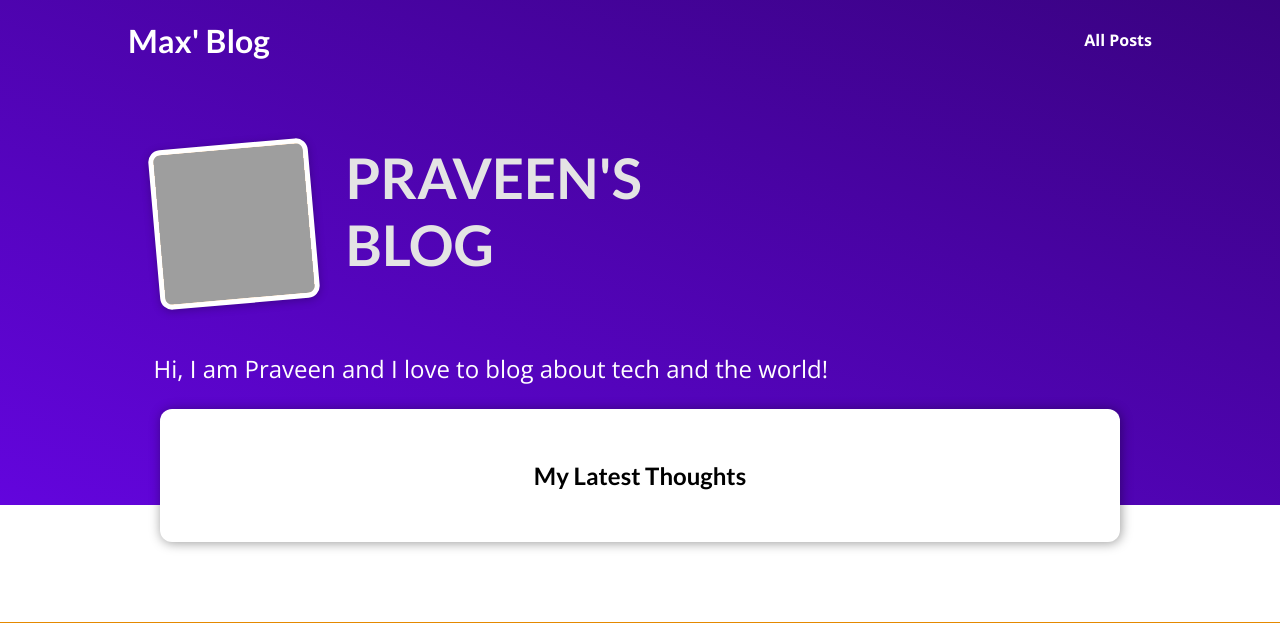
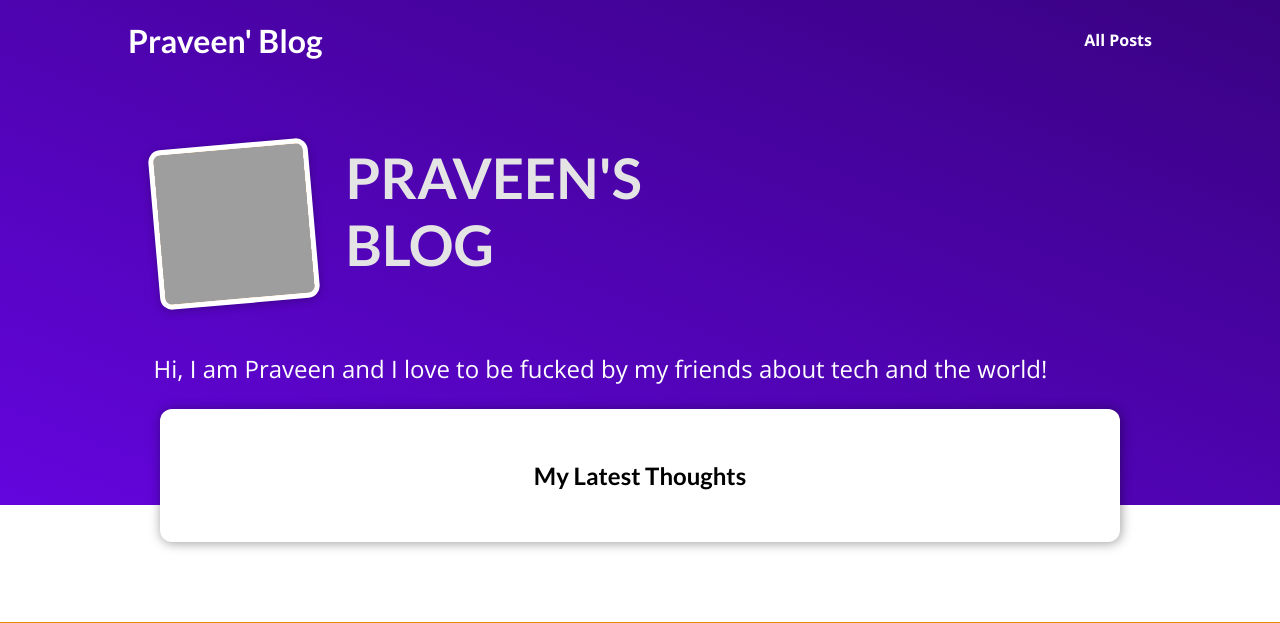
Before and after one commit to Godllolzzz/MyBlog, a Django app: template blog/templates/blog/index.html in a window 1280 px wide. Shown: the top 623 px of the page. Run offline with Django 4.2, Linux system fonts and the light colour scheme; the template is opened without the code that fills it, so the values that code supplies are empty; grey boxes are pictures that could not be loaded.

Commit message:
app name change

```diff
--- a/blog/templates/blog/index.html
+++ b/blog/templates/blog/index.html
@@ -16,7 +16,7 @@ My Blog
     <img src="{% static "blog/images/New-file.gif" %}" alt="Max - The Author Of This Blog" />
     <h2>PRAVEEN'S BLOG</h2>
   </header>
-  <p>Hi, I am Praveen and I love to blog about tech and the world!</p>
+  <p>Hi, I am Praveen and I love to be fucked by my friends about tech and the world!</p>
 </section>
 
 <section id="latest-posts">
--- a/templates/base.html
+++ b/templates/base.html
@@ -11,7 +11,7 @@
 </head>
 <body>
   <header id="main-navigation">
-    <h1><a href="{% url "starting-page" %}">Max' Blog</a></h1>
+    <h1><a href="{% url "starting-page" %}">Praveen' Blog</a></h1>
     <nav>
       <a href="{% url "posts-page" %}">All Posts</a>
     </nav>
```
